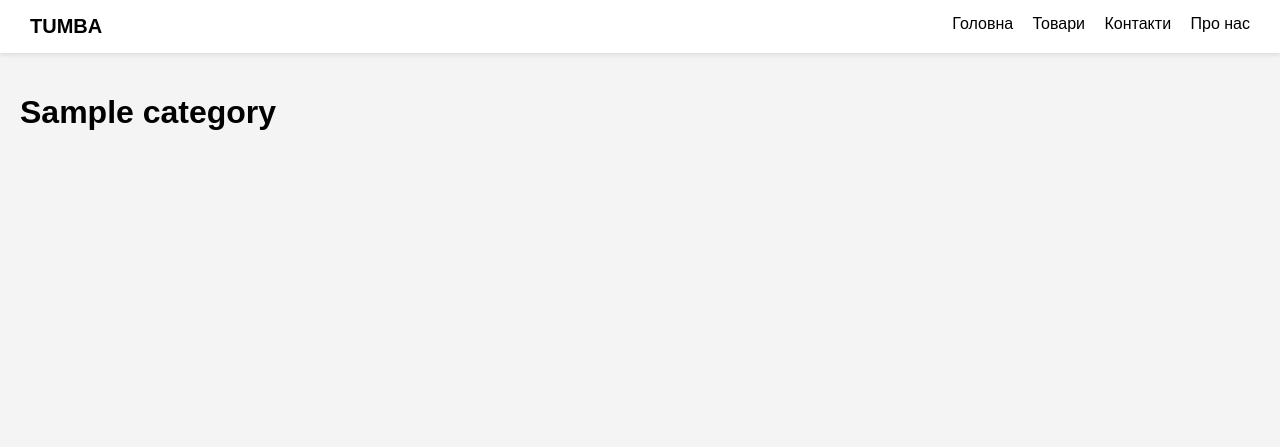
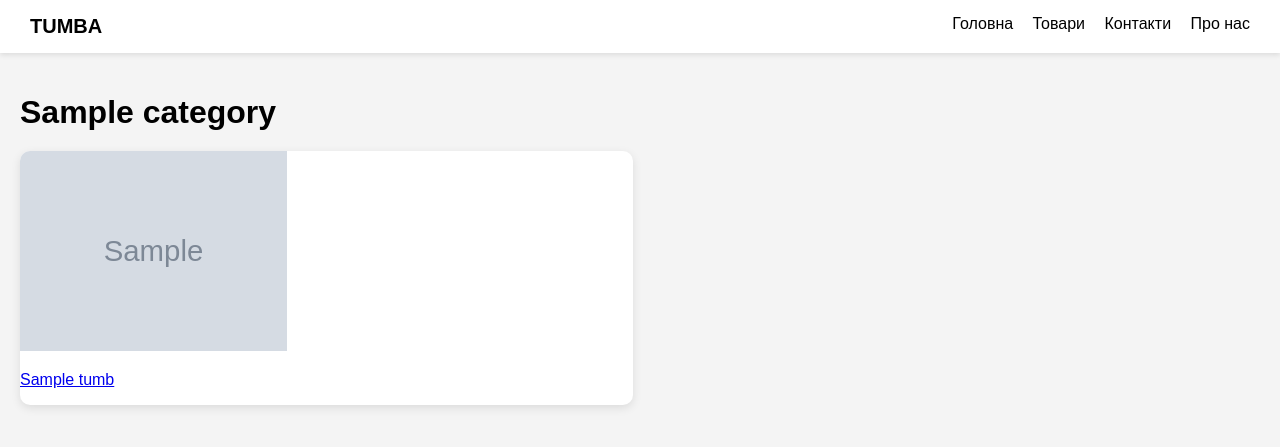
Before and after one commit to pmaigutyak/tumba, a Django app: page /categories/1/ in a window 1280 px wide. Shown: the top 447 px of the page. Run offline with Django 4.2, Linux system fonts and the light colour scheme; tables that the repository leaves empty hold one stand-in row (values such as "Sample post"); grey boxes marked "Sample" are stand-in pictures.

Commit message:
Add products to category page.

```diff
--- a/catalog/views.py
+++ b/catalog/views.py
@@ -20,7 +20,11 @@ def get_categories(request):
 
 def get_category(request, category_id):
     category = get_object_or_404(Category, id=category_id)
-    return render(request, 'main/category.html', {'category': category})
+    tumbs = Tumb.objects.filter(category=category)
+    return render(request, 'main/category.html', {
+        'category': category,
+        'tumbs': tumbs
+    })
 
 
 def about(request):
--- a/static/css/styles.css
+++ b/static/css/styles.css
@@ -64,8 +64,7 @@ body {
 }
 
 .product img {
-    width: 100%;
-    height: 180px;
+    max-height: 200px;
     object-fit: cover;
 }
 
--- a/templates/main/category.html
+++ b/templates/main/category.html
@@ -4,14 +4,14 @@
 {% block content %}
     <h1 class="title">{{ category.name }}</h1>
 
-    {#<div class="products">#}
-    {#    {% for tumb in tumbs %}#}
-    {#        <div class="product">#}
-    {#            <a href="{% url 'tumb_detail' tumb.id %}">#}
-    {#                <img src="{{ tumb.image.url }}" alt="{{ tumb.title }}">#}
-    {#                <p>{{ tumb.title }}</p>#}
-    {#            </a>#}
-    {#        </div>#}
-    {#    {% endfor %}#}
-    {#</div>#}
+    <div class="products">
+        {% for tumb in tumbs %}
+            <div class="product">
+                <a href="{% url 'tumb_detail' tumb.id %}">
+                    <img src="{{ tumb.image.url }}" alt="{{ tumb.title }}">
+                    <p>{{ tumb.title }}</p>
+                </a>
+            </div>
+        {% endfor %}
+    </div>
 {% endblock %}
```
